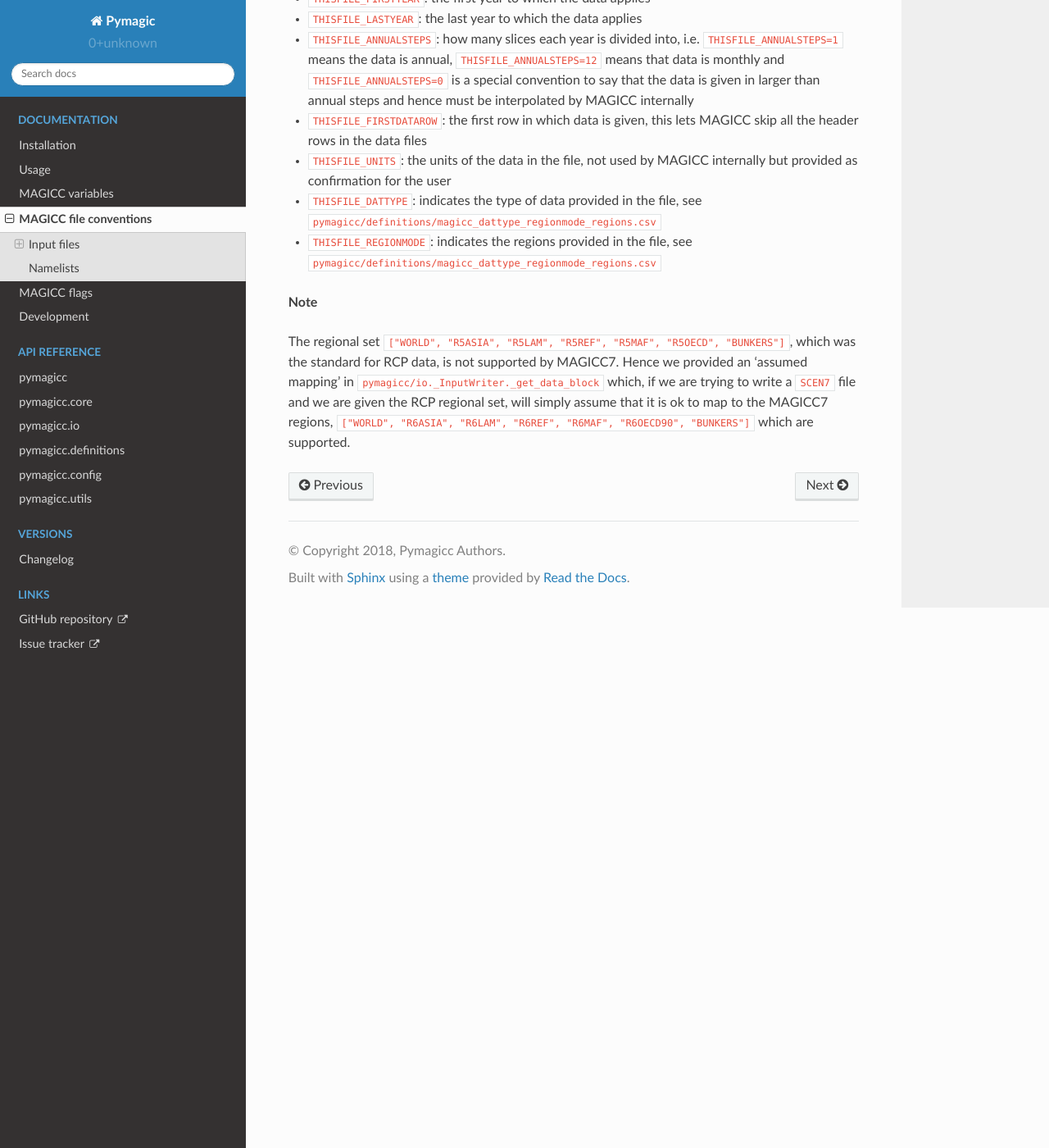
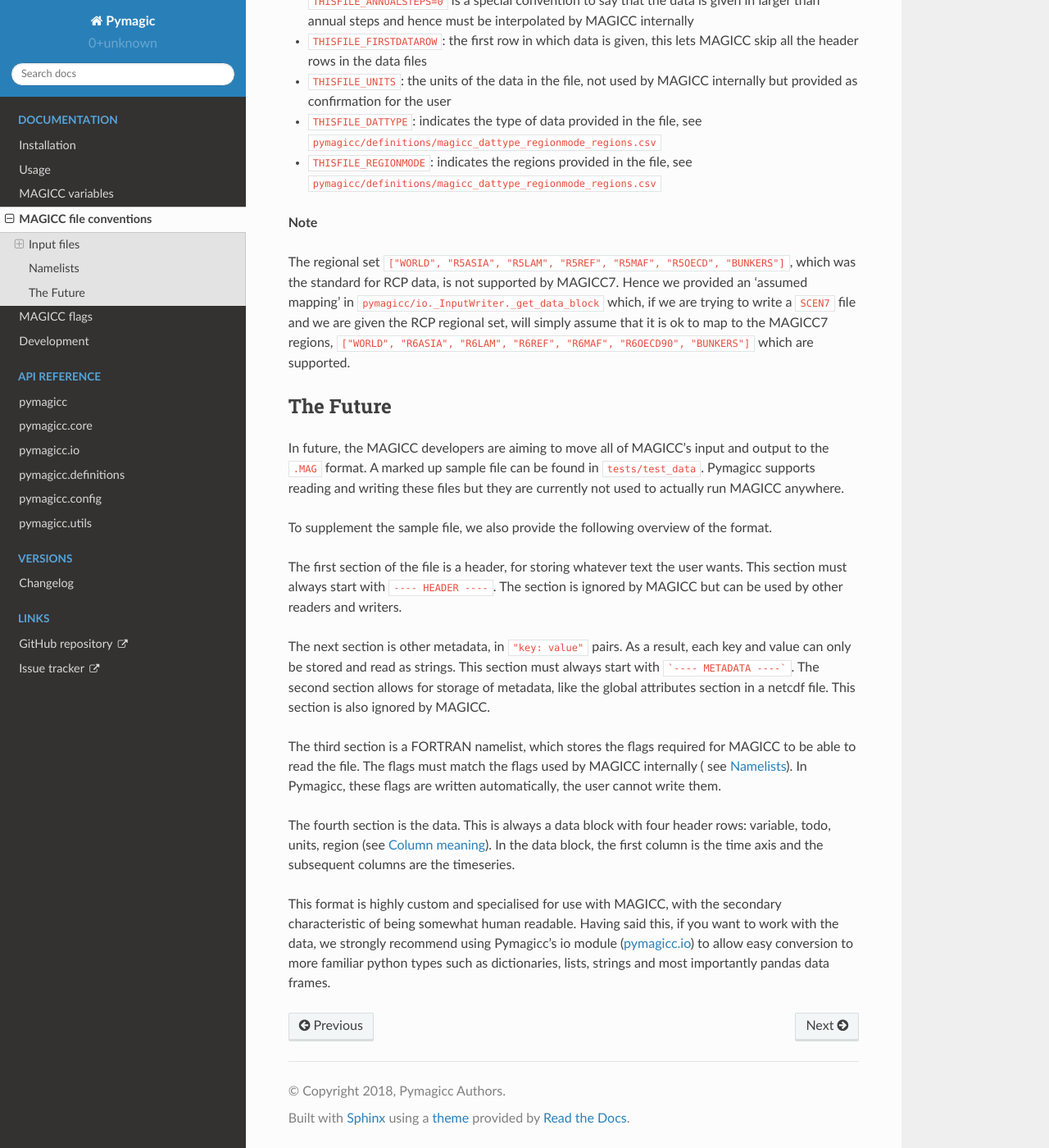
Before and after one commit to openscm/pymagicc, a Sphinx documentation site: the page built from docs/file_conventions.rst, in a window 1280 px wide and 1400 px high, scrolled down 2610 px. Shown: the whole window at 82% size. Built offline with Sphinx 7.4.7 and the Read the Docs theme 2.0.0, drawn with Linux system fonts in a browser that asks for light colours; some of the changed text lies outside the part shown.

Commit message:
Update docs

````diff
--- a/docs/file_conventions.rst
+++ b/docs/file_conventions.rst
@@ -131,3 +126,38 @@ write a ``SCEN7`` file and we are given the RCP regional set, will simply assume
 it is ok to map to the MAGICC7 regions,
 ``["WORLD", "R6ASIA", "R6LAM", "R6REF", "R6MAF", "R6OECD90", "BUNKERS"]`` which are
 supported.
+
+
+The Future
+----------
+
+In future, the MAGICC developers are aiming to move all of MAGICC's input and output
+to the ``.MAG`` format. A marked up sample file can be found in ``tests/test_data``.
+Pymagicc supports reading and writing these files but they are currently not used to
+actually run MAGICC anywhere.
+
+To supplement the sample file, we also provide the following overview of the format.
+
+The first section of the file is a header, for storing whatever text the user wants.
+This section must always start with ``---- HEADER ----``. The section is ignored by
+MAGICC but can be used by other readers and writers.
+
+The next section is other metadata, in ``"key: value"`` pairs. As a result, each key
+and value can only be stored and read as strings. This section must always start with
+```---- METADATA ----```. The second section allows for storage of metadata, like the
+global attributes section in a netcdf file. This section is also ignored by MAGICC.
+
+The third section is a FORTRAN namelist, which stores the flags required for MAGICC to
+be able to read the file. The flags must match the flags used by MAGICC internally (
+see `Namelists`_). In Pymagicc, these flags are written automatically, the user cannot
+write them.
+
+The fourth section is the data. This is always a data block with four header rows:
+variable, todo, units, region (see `Column meaning`_). In the data block, the first
+column is the time axis and the subsequent columns are the timeseries.
+
+This format is highly custom and specialised for use with MAGICC, with the secondary
+characteristic of being somewhat human readable. Having said this, if you want to work
+with the data, we strongly recommend using Pymagicc's io module (:ref:`pymagicc.io`) to
+allow easy conversion to more familiar python types such as dictionaries, lists,
+strings and most importantly pandas data frames.
````
Also changed, not shown: other parts of docs/file_conventions.rst (+0 -5 lines).
